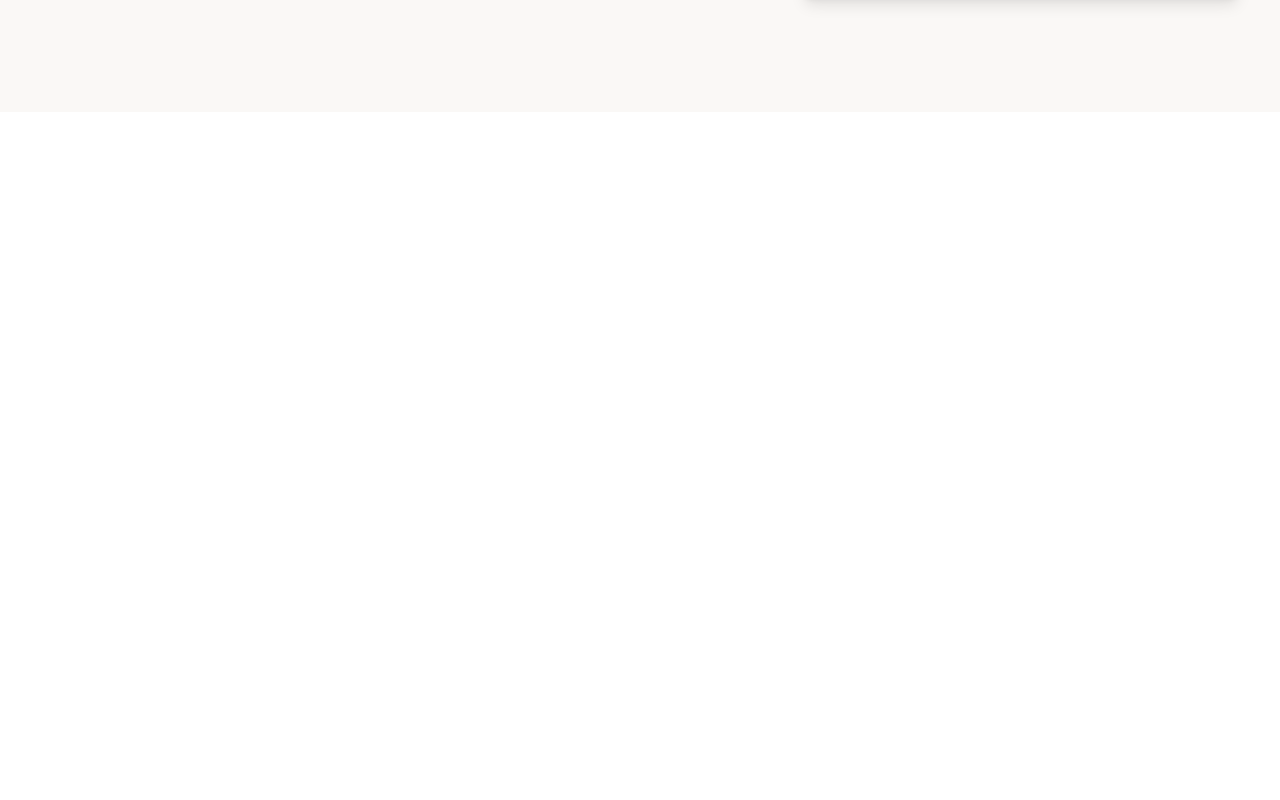
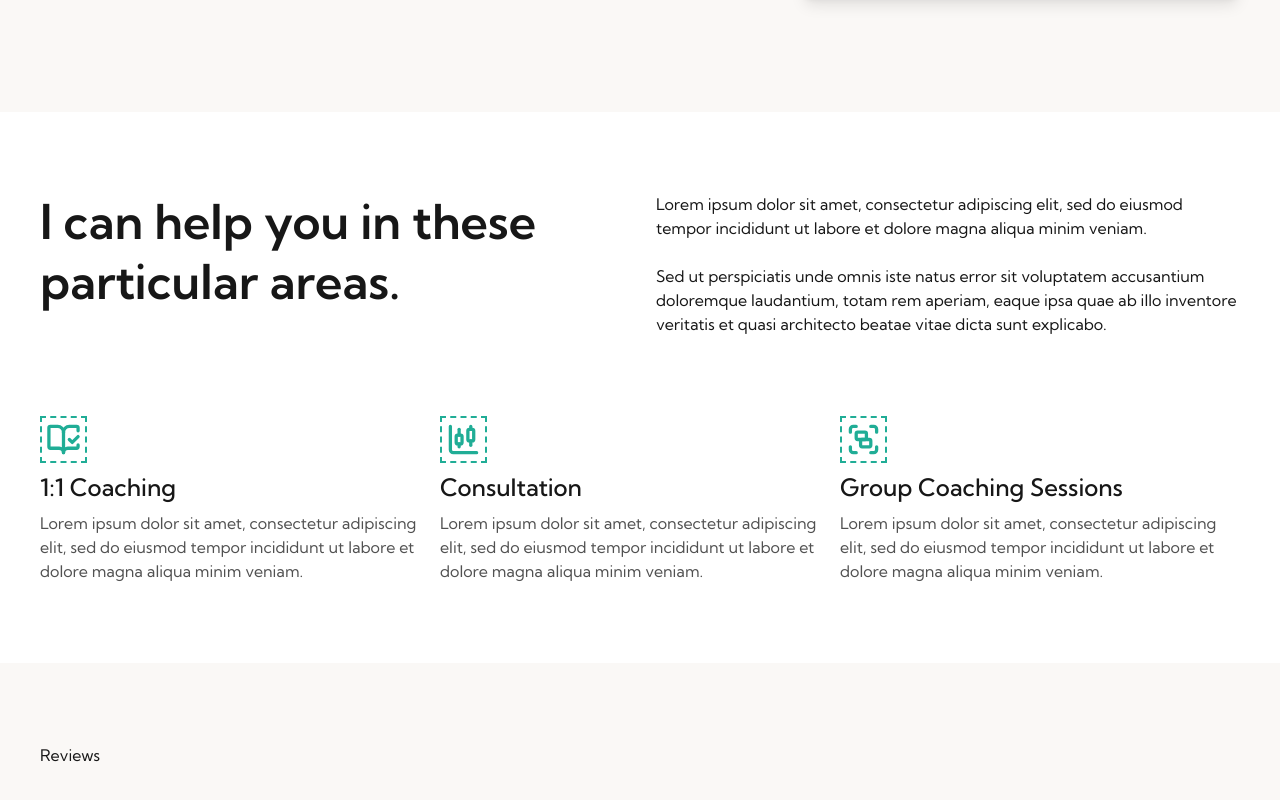
Before and after one commit to pmppiyas/my-test-project, a Next.js app: page / in a window 1280 px wide. Shown: the part 688-1488 px from the top of the page. Before the commit the page ends 800 px from the top, so only its background shows below. Built offline with nearby package versions, Linux system fonts and the light colour scheme.

Commit message:
Why Me added

```diff
--- a/src/app/Components/Banner.jsx
+++ b/src/app/Components/Banner.jsx
@@ -1,12 +1,10 @@
 import Button from "../lib/button";
 import Image from "next/image";
 import assets from "../Assets/assets";
-import { Goal } from "lucide-react";
-import CountUp from "react-countup";
 
 function Banner() {
   return (
-    <div className="font-cumtom md:min-h-[calc(100vh-72px)] bg-secondary text-foreground flex flex-col md:flex-row justify-between items-center gap-8 p-4 md:p-10 relative">
+    <div className="font-cumtom md:min-h-[calc(100vh-72px)] bg-secondary dark:bg-background text-foreground flex flex-col md:flex-row justify-between items-center gap-8 p-4 md:p-10 relative">
       {/* Vector Image */}
       <div className="block absolute top-0 left-0 ">
         <Image
@@ -18,7 +16,7 @@ function Banner() {
       </div>
       {/* Left Section */}
       <div className="text-left space-y-4 md:w-1/2">
-        <p className="text-md opacity-50">
+        <p className="text-md opacity-50 ">
           Proven strategies backed by science for success.
         </p>
         <h1 className="text-5xl lg:text-7xl font-bold leading-tight">
@@ -55,6 +53,7 @@ function Banner() {
               <path d="M8.002 9.997a5 5 0 1 0 8.9 2.02" />
             </svg>
           </div>
+
           <div className=" flex flex-col text-center">
             <h3 className="text-2xl font-medium text-transparent bg-clip-text bg-gradient-to-r from-green-400 to-blue-500 animate-pulse">
               100%
--- /dev/null
+++ b/src/app/Components/Reviews.jsx
@@ -0,0 +1,11 @@
+import React from "react";
+
+function Reviews() {
+  return (
+    <div className="font-cumtom bg-secondary px-4 md:px-10 py-10 lg:py-20 space-y-10 lg:space-y-20">
+      <h2>Reviews</h2>
+    </div>
+  );
+}
+
+export default Reviews;
--- /dev/null
+++ b/src/app/Components/WhyMe.jsx
@@ -0,0 +1,112 @@
+function WhyMe() {
+  return (
+    <div className="font-cumtom bg-background px-4 md:px-10 py-10 lg:py-20 space-y-10 lg:space-y-20">
+      <div className="flex flex-col md:flex-row  gap-8 ">
+        <h2 className="text-4xl md:text-5xl font-semibold flex-1 leading-tight">
+          I can help you in these particular areas.
+        </h2>
+        <p className=" flex-1">
+          Lorem ipsum dolor sit amet, consectetur adipiscing elit, sed do
+          eiusmod tempor incididunt ut labore et dolore magna aliqua minim
+          veniam.
+          <br></br>
+          <br></br>
+          Sed ut perspiciatis unde omnis iste natus error sit voluptatem
+          accusantium doloremque laudantium, totam rem aperiam, eaque ipsa quae
+          ab illo inventore veritatis et quasi architecto beatae vitae dicta
+          sunt explicabo.{" "}
+        </p>
+      </div>
+      {/* Why We */}
+      <div className="flex flex-col md:flex-row *:flex-1">
+        <div className="space-y-2">
+          <div className="border-2 w-max border-primary border-dashed p-1">
+            <svg
+              xmlns="http://www.w3.org/2000/svg"
+              width="35"
+              height="35"
+              viewBox="0 0 24 24"
+              fill="none"
+              stroke="#20ad96"
+              strokeWidth="2.25"
+              strokeLinecap="round"
+              strokeLinejoin="round"
+              className="lucide lucide-book-open-check-icon lucide-book-open-check"
+            >
+              <path d="M12 21V7" />
+              <path d="m16 12 2 2 4-4" />
+              <path d="M22 6V4a1 1 0 0 0-1-1h-5a4 4 0 0 0-4 4 4 4 0 0 0-4-4H3a1 1 0 0 0-1 1v13a1 1 0 0 0 1 1h6a3 3 0 0 1 3 3 3 3 0 0 1 3-3h6a1 1 0 0 0 1-1v-1.3" />
+            </svg>
+          </div>
+          <h2 className="text-2xl font-medium">1:1 Coaching</h2>
+          <p className="opacity-75">
+            Lorem ipsum dolor sit amet, consectetur adipiscing elit, sed do
+            eiusmod tempor incididunt ut labore et dolore magna aliqua minim
+            veniam.
+          </p>
+        </div>
+        <div className="space-y-2">
+          <div className="border-2 w-max border-primary border-dashed p-1">
+            <svg
+              xmlns="http://www.w3.org/2000/svg"
+              width="35"
+              height="35"
+              viewBox="0 0 24 24"
+              fill="none"
+              stroke="#20ad96"
+              strokeWidth="2.25"
+              strokeLinecap="round"
+              strokeLinejoin="round"
+              className="lucide lucide-chart-candlestick-icon lucide-chart-candlestick"
+            >
+              <path d="M9 5v4" />
+              <rect width="4" height="6" x="7" y="9" rx="1" />
+              <path d="M9 15v2" />
+              <path d="M17 3v2" />
+              <rect width="4" height="8" x="15" y="5" rx="1" />
+              <path d="M17 13v3" />
+              <path d="M3 3v16a2 2 0 0 0 2 2h16" />
+            </svg>
+          </div>
+          <h2 className="text-2xl font-medium">Consultation</h2>
+          <p className="opacity-75">
+            Lorem ipsum dolor sit amet, consectetur adipiscing elit, sed do
+            eiusmod tempor incididunt ut labore et dolore magna aliqua minim
+            veniam.
+          </p>
+        </div>
+        <div className="space-y-2">
+          <div className="border-2 w-max border-primary border-dashed p-1">
+            <svg
+              xmlns="http://www.w3.org/2000/svg"
+              width="35"
+              height="35"
+              viewBox="0 0 24 24"
+              fill="none"
+              stroke="#20ad96"
+              strokeWidth="2.25"
+              strokeLinecap="round"
+              strokeLinejoin="round"
+              className="lucide lucide-group-icon lucide-group"
+            >
+              <path d="M3 7V5c0-1.1.9-2 2-2h2" />
+              <path d="M17 3h2c1.1 0 2 .9 2 2v2" />
+              <path d="M21 17v2c0 1.1-.9 2-2 2h-2" />
+              <path d="M7 21H5c-1.1 0-2-.9-2-2v-2" />
+              <rect width="7" height="5" x="7" y="7" rx="1" />
+              <rect width="7" height="5" x="10" y="12" rx="1" />
+            </svg>
+          </div>
+          <h2 className="text-2xl font-medium">Group Coaching Sessions</h2>
+          <p className="opacity-75">
+            Lorem ipsum dolor sit amet, consectetur adipiscing elit, sed do
+            eiusmod tempor incididunt ut labore et dolore magna aliqua minim
+            veniam.
+          </p>
+        </div>
+      </div>
+    </div>
+  );
+}
+
+export default WhyMe;
--- a/src/app/page.js
+++ b/src/app/page.js
@@ -1,9 +1,13 @@
 import Banner from "./Components/Banner";
+import Reviews from "./Components/Reviews";
+import WhyMe from "./Components/WhyMe";
 
 export default function Home() {
   return (
     <div>
       <Banner></Banner>
+      <WhyMe></WhyMe>
+      <Reviews></Reviews>
     </div>
   );
 }
```
